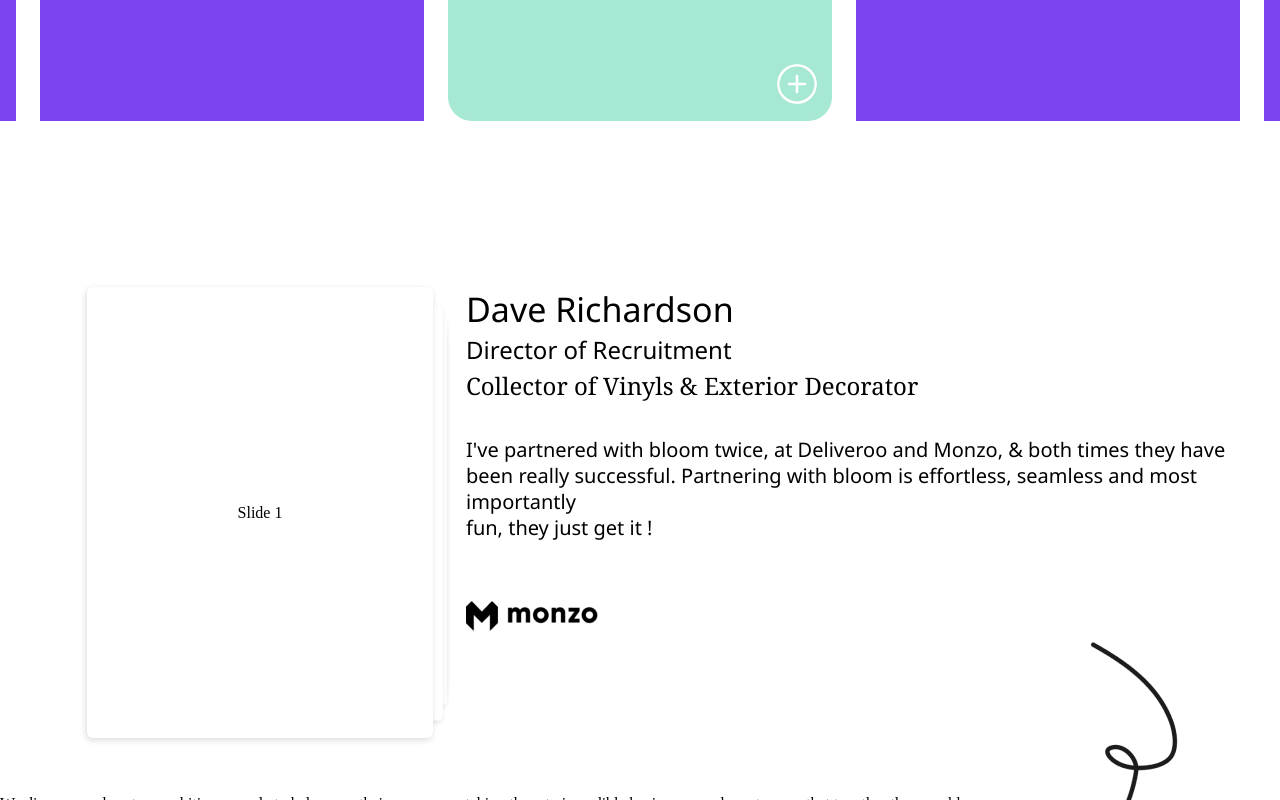
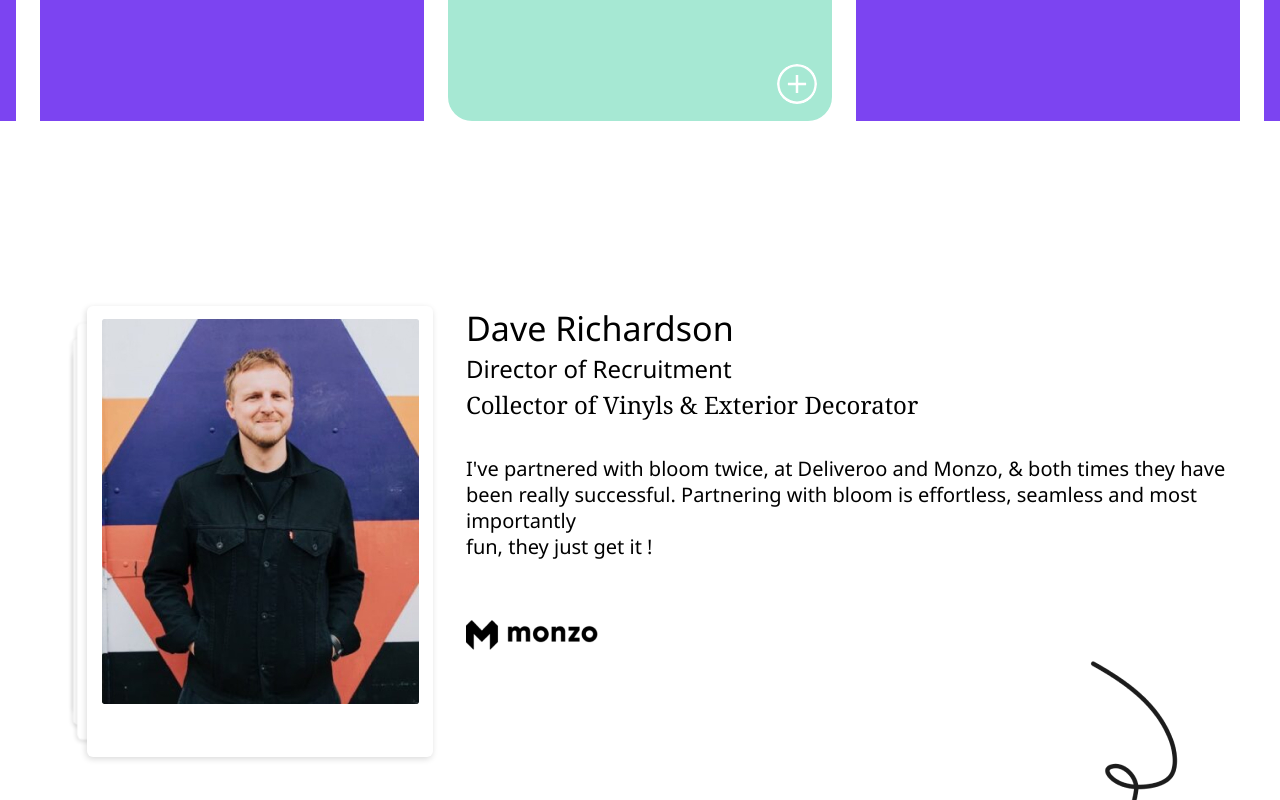
Before and after one commit to Chapelk1/bloom, a React (Create React App) app: page / in a window 1280 px wide. Shown: the part 3660-4460 px from the top of the page. Built offline with nearby package versions, Linux system fonts and the light colour scheme.

Commit message:
add styles

```diff
--- /dev/null
+++ b/src/assets/img/monzo.js
@@ -0,0 +1,8 @@
+import monzoLogo from "./monzo.png";
+import arrow from "./arrow-bottom-1.png";
+import monzoDave from "./dave.jpg";
+import monzo1 from "./IMAGE-01.jpg";
+import monzo2 from "./IMAGE-05.jpg";
+import monzo3 from "./IMAGE-06.jpg";
+import circle from "./IMAGE-09.png";
+export default { monzoLogo, arrow, monzoDave, monzo1, monzo2, monzo3, circle };
--- a/src/component/Methods/Methods.jsx
+++ b/src/component/Methods/Methods.jsx
@@ -1,9 +1,7 @@
 import { Section } from "component/Helpers/Helpers.styled";
 import { Title, SubTitle, Descr, Btn, Icon } from "./Methods.styled";
 import { Swiper, SwiperSlide } from "swiper/react";
-import { EffectFade } from "swiper/modules";
 import "swiper/css";
-import "swiper/css/pagination";
 import "./style.css";
 import sprite from "assets/img/symbol-defs.svg";
 import cards from "assets/data/cards.json";
@@ -13,6 +11,7 @@
     <Section style={{ paddingTop: "160px" }}>
       <Title>the method to our madness</Title>
       <Swiper
+        grabCursor={true}
         loop={true}
         spaceBetween={24}
         className="methodSwiper"
--- a/src/component/Partner/Partner.jsx
+++ b/src/component/Partner/Partner.jsx
@@ -1,25 +1,25 @@
 import { Section, Container } from "component/Helpers/Helpers.styled";
 import {
   Wrap,
+  WrapSwiper,
   Name,
   Position,
   Descr,
   Text,
   Logo,
   Arrow,
+  PhotoCard,
 } from "./Partner.styled";
 import { Swiper, SwiperSlide } from "swiper/react";
-
 import "swiper/css";
 import "swiper/css/pagination";
 import "swiper/css/effect-cards";
 import "./style.css";
 import { EffectCards } from "swiper/modules";
-import logo from "assets/img/monzo.png";
-import arrow from "assets/img/arrow-bottom-1.png";
+import monzoPhoto from 'assets/img/monzo'
 function Partner() {
   return (
-    <Section style={{ paddingTop: "166px", paddingBottom: "57px" }}>
+    <Section style={{ paddingTop: "185px", paddingBottom: "166px" }}>
       <Container
         style={{
           display: "flex",
@@ -27,9 +27,8 @@
           paddingLeft: "70px",
         }}
       >
-
+        <WrapSwiper>
           <Swiper
-          loop={true}
             effect={"cards"}
             grabCursor={true}
             modules={[EffectCards]}
@@ -38,12 +37,22 @@
               perSlideOffset: 8,
               rotate: false,
             }}
+            initialSlide={4}
           >
-          <SwiperSlide>Slide 1</SwiperSlide>
-          <SwiperSlide>Slide 2</SwiperSlide>
-          <SwiperSlide>Slide 3</SwiperSlide>
-          <SwiperSlide>Slide 4</SwiperSlide>
+            <SwiperSlide>
+              <PhotoCard src={monzoPhoto.monzo3} alt="Logo monzo" />
+            </SwiperSlide>
+            <SwiperSlide>
+              <PhotoCard src={monzoPhoto.monzo2} alt="Logo monzo" />
+            </SwiperSlide>
+            <SwiperSlide>
+              <PhotoCard src={monzoPhoto.monzo1} alt="Logo monzo" />
+            </SwiperSlide>
+            <SwiperSlide>
+              <PhotoCard src={monzoPhoto.monzoDave} alt="Partner monzo" />
+            </SwiperSlide>
           </Swiper>
+        </WrapSwiper>
 
         <Wrap>
           <Name>Dave Richardson</Name>
@@ -55,8 +64,8 @@
             effortless, seamless and most importantly{" "}
             <span>fun, they just get it !</span>
           </Text>
-          <Logo src={logo} alt="" />
-          <Arrow src={arrow} alt="arrow" />
+          <Logo src={monzoPhoto.monzoLogo} alt="" />
+          <Arrow src={monzoPhoto.arrow} alt="arrow" />
         </Wrap>
       </Container>
     </Section>
--- a/src/component/Partner/Partner.styled.js
+++ b/src/component/Partner/Partner.styled.js
@@ -44,3 +44,12 @@
   right: 68px;
   bottom: -161px;
 `;
+export const PhotoCard = styled.img`
+  border-radius: 2px;
+  width: 317px;
+  height: 385px;
+`;
+export const WrapSwiper = styled.div`
+  position: relative;
+  margin-right: 33px;
+`;
--- a/src/component/Partner/style.css
+++ b/src/component/Partner/style.css
@@ -2,17 +2,18 @@
   width: 346px;
   height: 451px;
   margin: 0;
-  margin-right: 33px;
 }
 
 .partnerSwiper .swiper-slide {
   display: flex;
-  align-items: center;
+  /* align-items: center; */
   justify-content: center;
   border-radius: 6px;
   background: var(--primary-color);
   box-shadow: -1px 2px 6px 0 rgba(0, 0, 0, 0.15);
-  background: #fff;
+  padding-top: 13px;
+  width: 346px;
+  height: auto;
 }
 .partnerSwiper .swiper-slide-shadow {
   opacity: 0 !important;
```
Also changed, not shown: src/assets/data/supportCards.json (added, +88 -0 lines), src/assets/img/IMAGE-09.png (added). Lines whose indentation alone changed are shown as unchanged.
